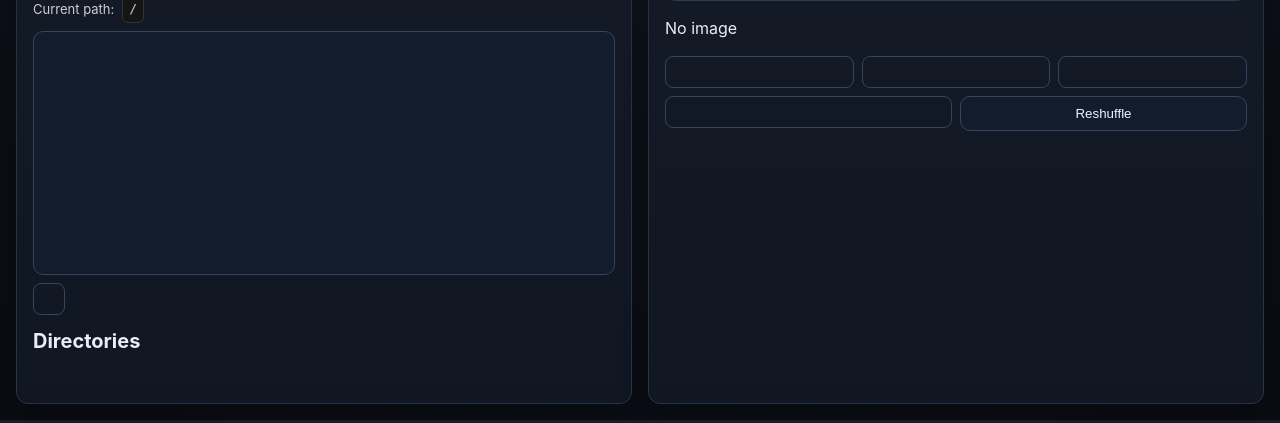
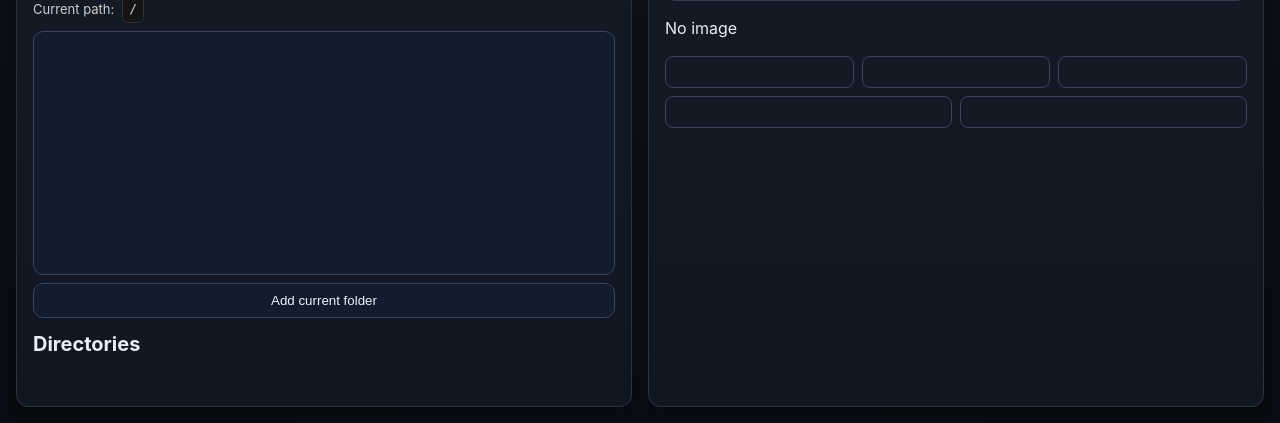
Before and after one commit to mjimeneznet/inky-image, a Python web app: template templates/index.html in a window 1280 px wide. Shown: the part 408-831 px from the top of the page. Run offline with Jinja, Linux system fonts and the light colour scheme; the template is opened without the code that fills it, so the values that code supplies are empty.

Commit message:
fix: restaurar botones Add selected image y Reshuffle como icono
- add-directory-button: quitar icon-btn de 32px (desbordaba el texto
  'Add current folder'/'Add selected image' seteado por JS). Volver
  a boton de texto normal.
- reshuffle-button: convertir a icon-btn con icono shuffle para
  consistencia con el resto de botones.

```diff
--- a/templates/index.html
+++ b/templates/index.html
@@ -64,7 +64,7 @@
 						<code id="current-path-display">/</code>
 					</div>
 					<select id="browser-directories-select" size="14"></select>
-					<button id="add-directory-button" class="icon-btn" title="Add current folder"><i data-lucide="folder-plus"></i></button>
+					<button id="add-directory-button">Add current folder</button>
 				</div>
 				<div id="selection-preview-wrapper" class="preview-secondary" hidden>
 					<img id="selected-image-preview" alt="Selected image preview" />
@@ -134,7 +134,7 @@
 			</div>
 			<div class="controls controls-secondary">
 				<button id="cycle-button" class="icon-btn" title="Cycle mode (D)"><i data-lucide="repeat"></i></button>
-				<button id="reshuffle-button">Reshuffle</button>
+				<button id="reshuffle-button" class="icon-btn" title="Reshuffle slideshow"><i data-lucide="shuffle"></i></button>
 			</div>
 		</section>
 
```
